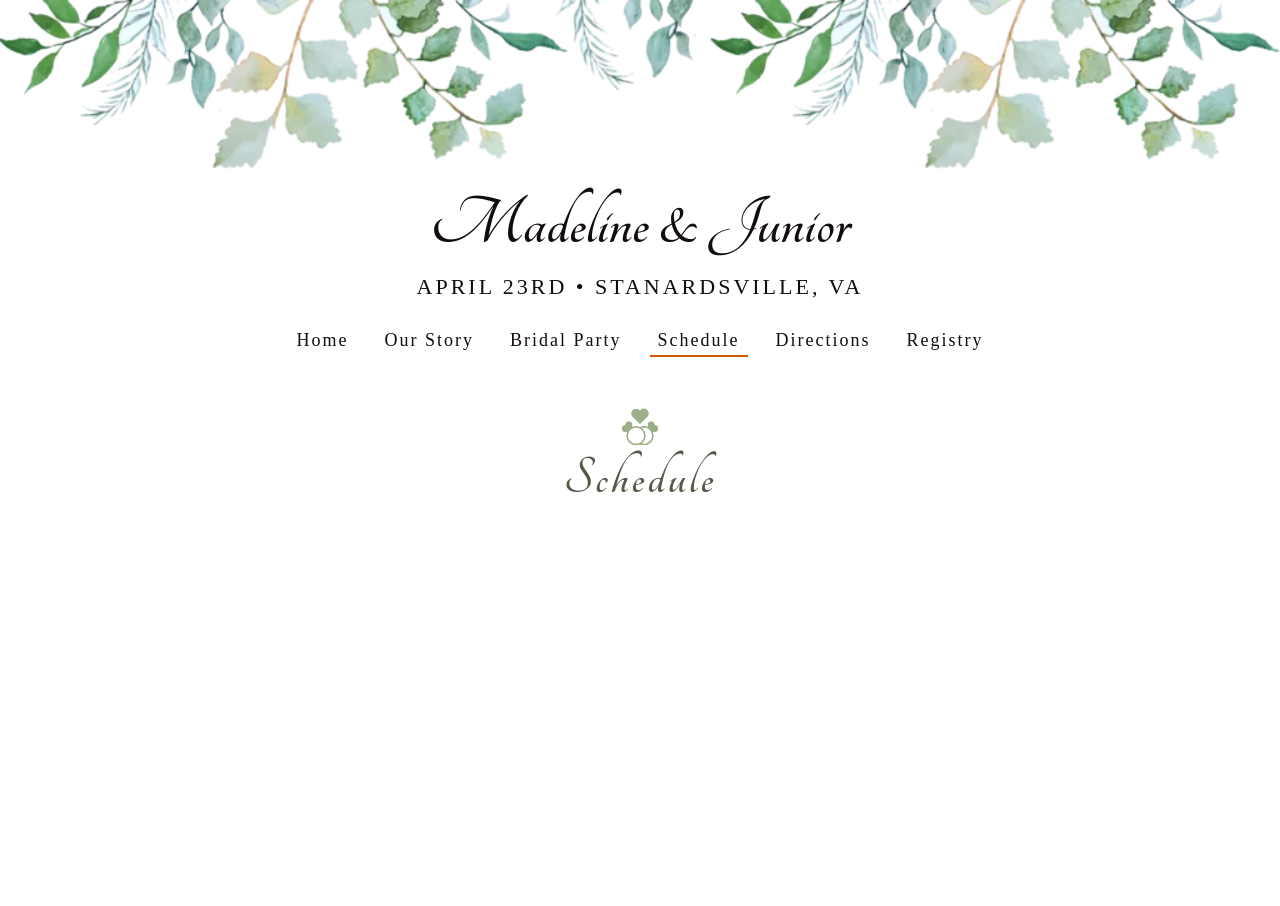
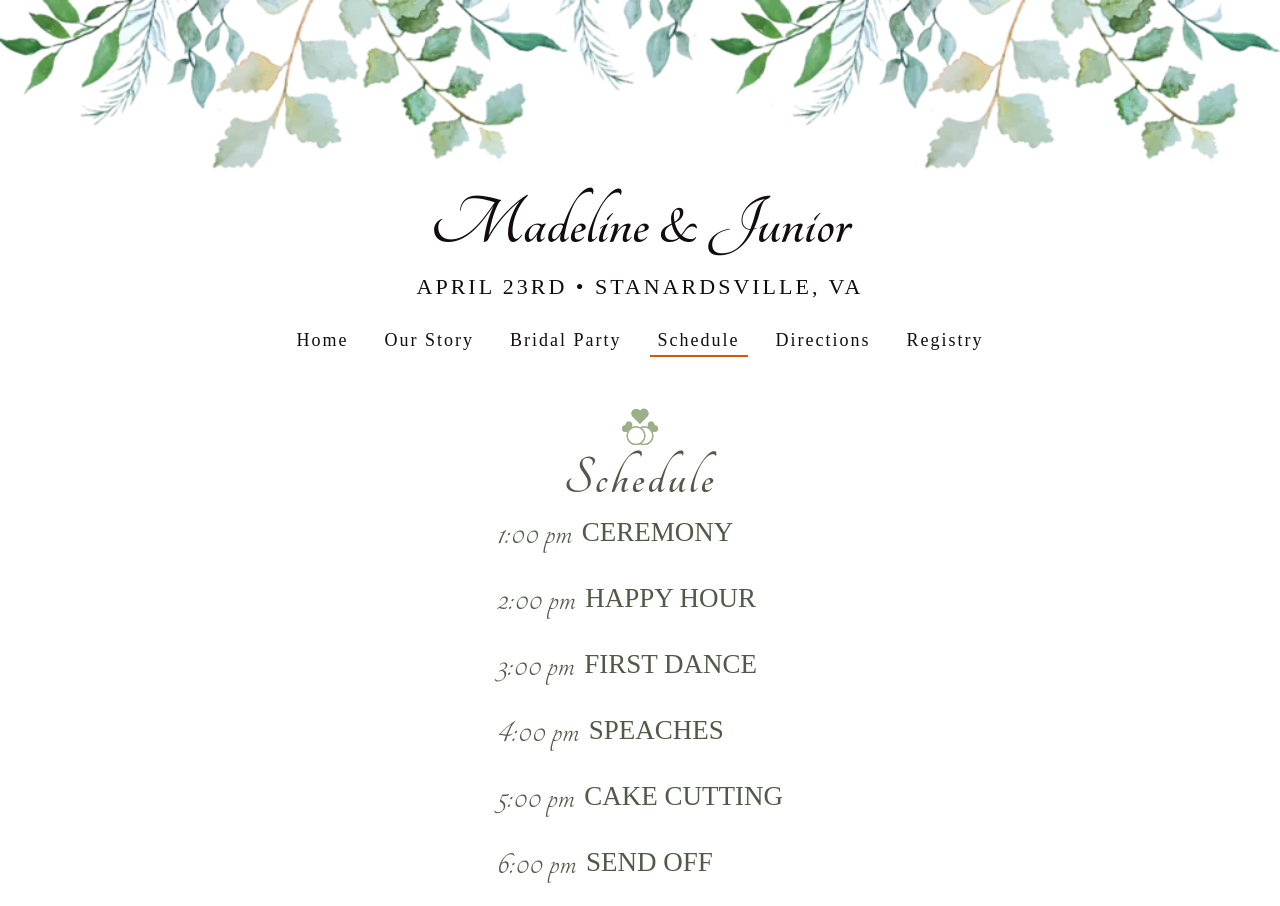
Before and after one commit to juniorbatistadev/mandjwedding, a Next.js app: page /schedule in a window 1280 px wide. Before the commit the page ends 800 px from the top, so only its background shows below. Built offline with nearby package versions, Linux system fonts and the light colour scheme; a web font is replaced by a local one.

Commit message:
schedule

```diff
--- a/pages/schedule.js
+++ b/pages/schedule.js
@@ -1,10 +1,37 @@
 import React from "react";
 import Title from "../src/components/Title";
+import styles from "../styles/schedule.module.css";
 
 function Schedule() {
   return (
     <div>
       <Title text="Schedule" />
+      <div>
+        <div className={styles.event}>
+          <p className={styles.time}>1:00 pm</p>
+          <p className={styles.name}>Ceremony</p>
+        </div>
+        <div className={styles.event}>
+          <p className={styles.time}>2:00 pm</p>
+          <p className={styles.name}>Happy Hour</p>
+        </div>
+        <div className={styles.event}>
+          <p className={styles.time}>3:00 pm</p>
+          <p className={styles.name}>First Dance</p>
+        </div>
+        <div className={styles.event}>
+          <p className={styles.time}>4:00 pm</p>
+          <p className={styles.name}>Speaches</p>
+        </div>
+        <div className={styles.event}>
+          <p className={styles.time}>5:00 pm</p>
+          <p className={styles.name}>Cake Cutting</p>
+        </div>
+        <div className={styles.event}>
+          <p className={styles.time}>6:00 pm</p>
+          <p className={styles.name}>Send off</p>
+        </div>
+      </div>
     </div>
   );
 }
--- /dev/null
+++ b/styles/schedule.module.css
@@ -0,0 +1,18 @@
+.event {
+  display: flex;
+  align-items: center;
+  margin-bottom: 20px;
+}
+
+.time {
+  font-size: 40px;
+  font-family: "Tangerine", cursive;
+  color: #505a46;
+}
+
+.name {
+  font-size: 27px;
+  margin-left: 10px;
+  color: #505a46;
+  text-transform: uppercase;
+}
```
